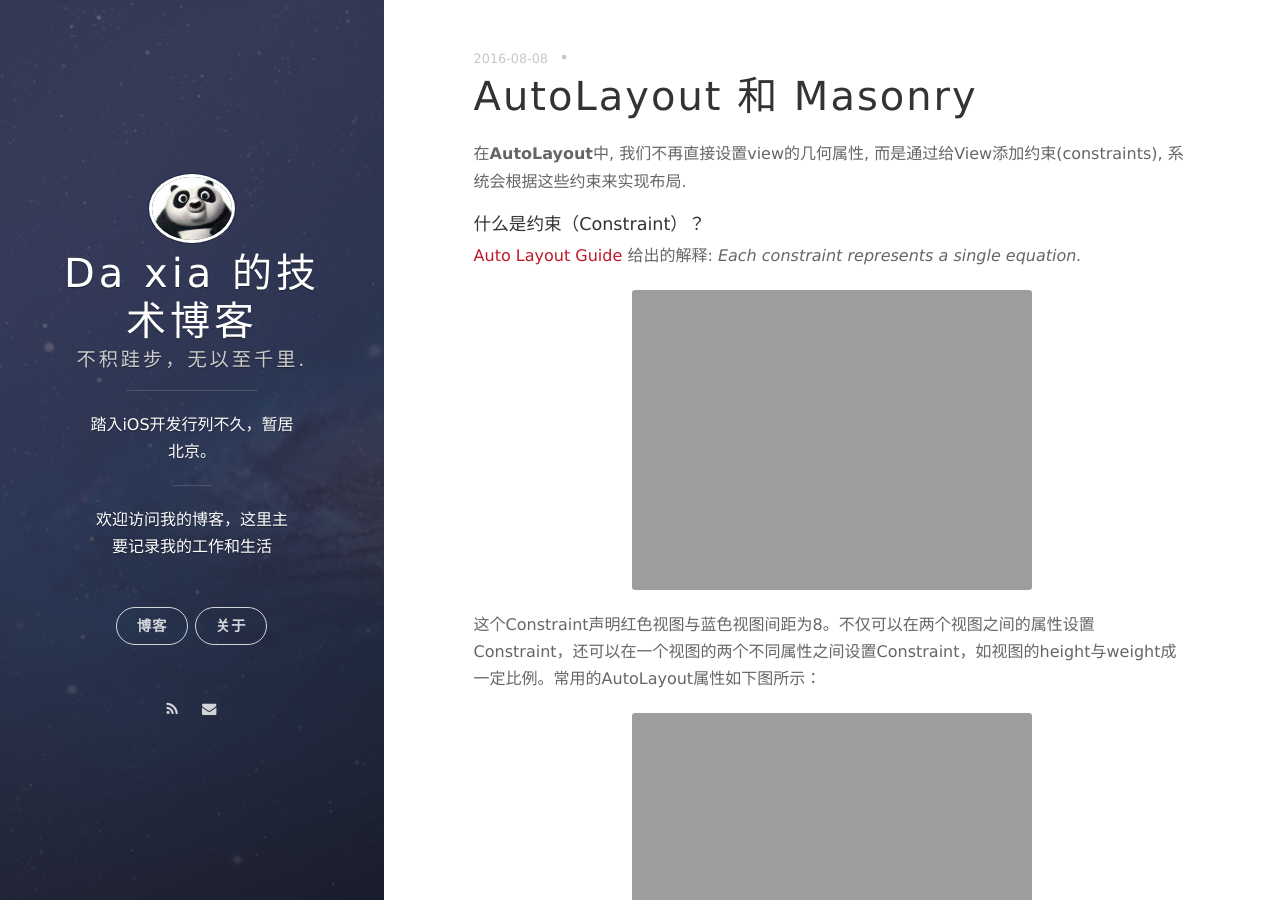
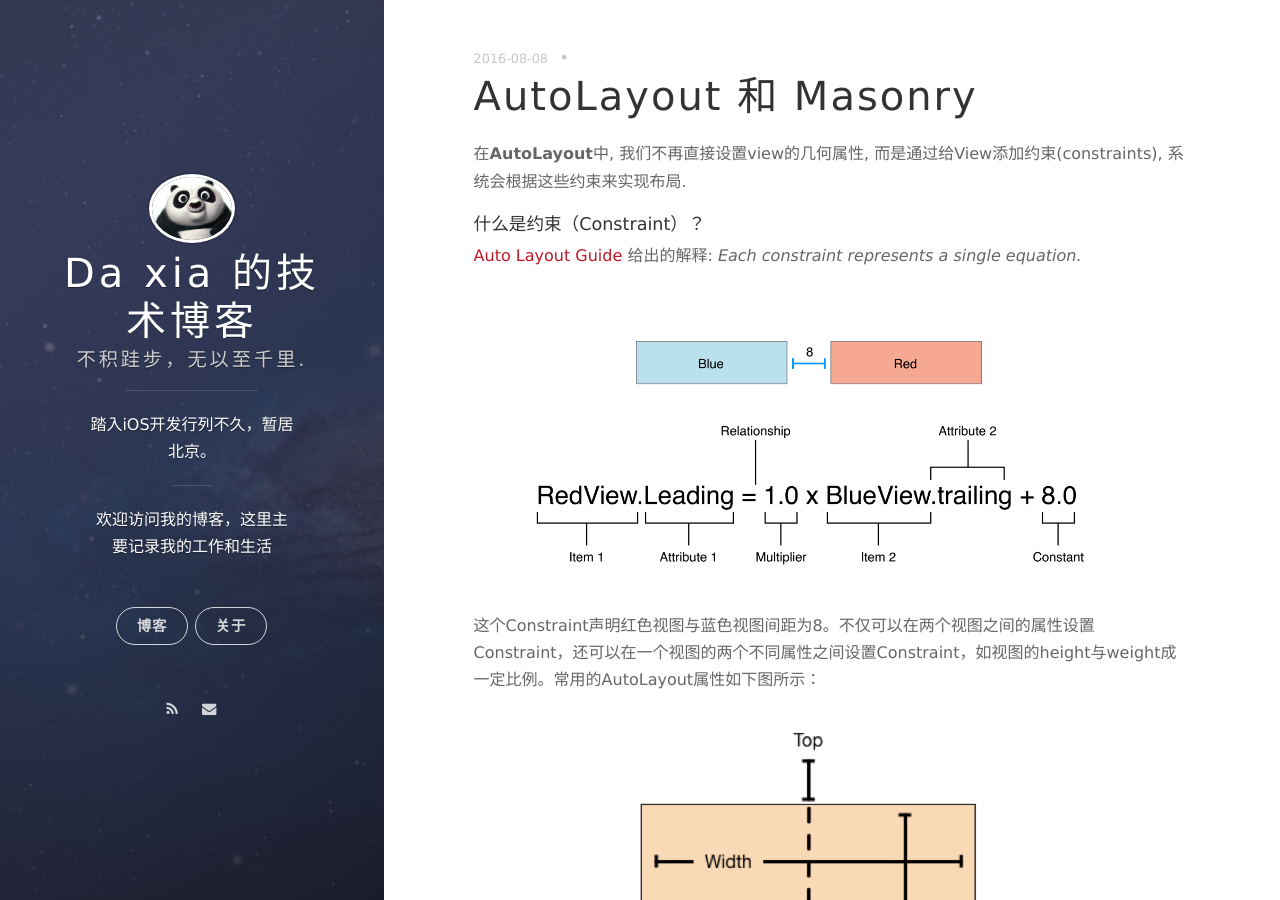
Before and after one commit to daxiazhou/MyBlogSourceCode, a Jekyll site: the page built from _posts/2016-08-08-AutoLayout-和-Masonry.markdown, in a window 1280 px wide and 900 px high. Built offline with Jekyll 4.4.1, drawn with Linux system fonts in a browser that asks for light colours; nearby versions of some CDN libraries; Markdown is read by kramdown in place of the engine named in the settings; comment, search, counter and statistics services are not loaded.

Commit message:
update at 2016年12月 1日 星期四 00时02分19秒 CST

```diff
--- a/_posts/2016-08-08-AutoLayout-和-Masonry.markdown
+++ b/_posts/2016-08-08-AutoLayout-和-Masonry.markdown
@@ -10,11 +10,11 @@ date: 2016-08-8 00:03:24
 ####什么是约束（Constraint）？
 [Auto Layout Guide](https://developer.apple.com/library/prerelease/content/documentation/UserExperience/Conceptual/AutolayoutPG/AnatomyofaConstraint.html#//apple_ref/doc/uid/TP40010853-CH9-SW1) 给出的解释: *Each constraint represents a single equation.*
 
-![image](/images/AutoLayoutAndMasonry/ConstraintEquation.jpg =600x)
+![image](/images/AutoLayoutAndMasonry/ConstraintEquation.jpg)
 
 这个Constraint声明红色视图与蓝色视图间距为8。不仅可以在两个视图之间的属性设置Constraint，还可以在一个视图的两个不同属性之间设置Constraint，如视图的height与weight成一定比例。常用的AutoLayout属性如下图所示：
 
-![image](/images/AutoLayoutAndMasonry/AutoLayoutAttributes.jpg =400x)
+![image](/images/AutoLayoutAndMasonry/AutoLayoutAttributes.jpg)
 
 ####Intrinsic Content Size
 
@@ -25,7 +25,7 @@ Intrinsic Content Size依赖于视图的当前内容，如Button和Label的intri
 * Content Hugging: 使视图不向外扩张
 * Compression Resistance: 保持视图大小不被压缩
 并不是所有的视图都有 intrinsic content size。
-![image](../images/AutoLayoutAndMasonry/CommonControls.jpg =600x)
+![image](/images/AutoLayoutAndMasonry/CommonControls.jpg)
 
 
 ###Masnary
```
